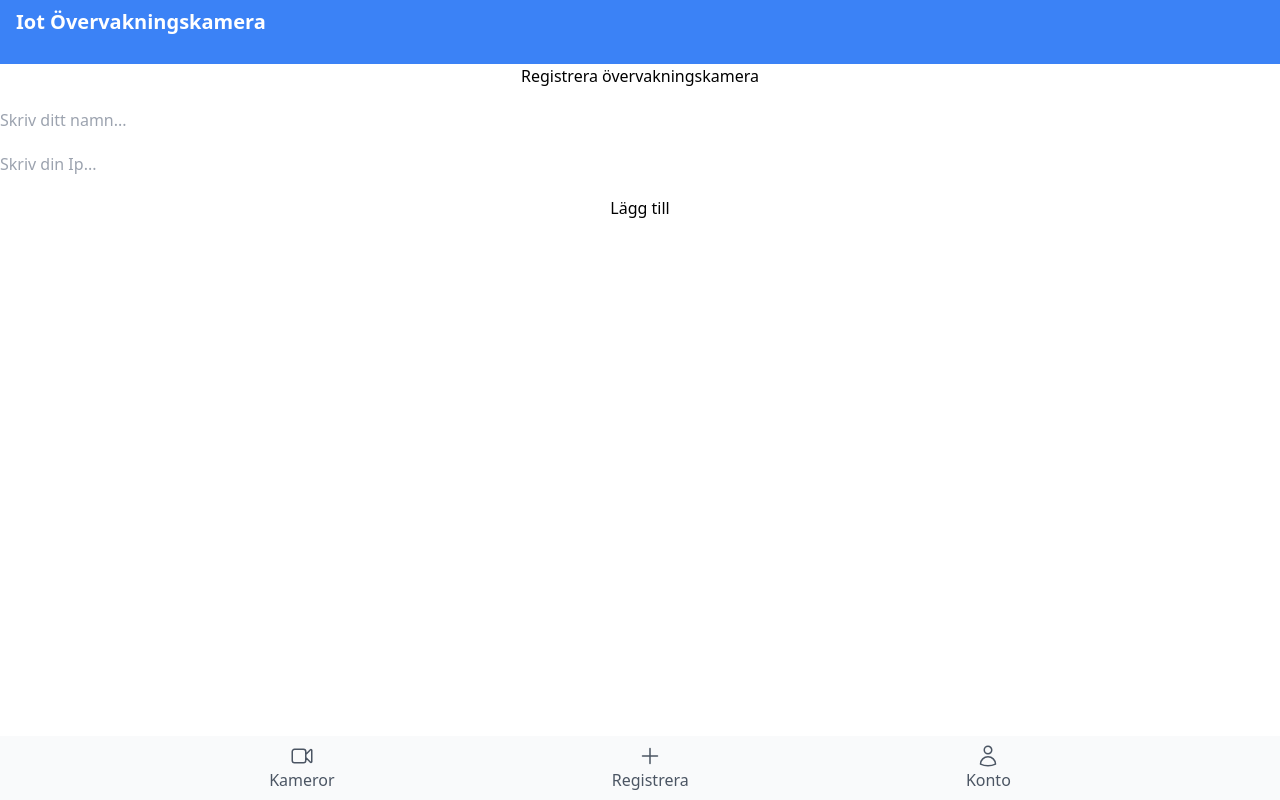
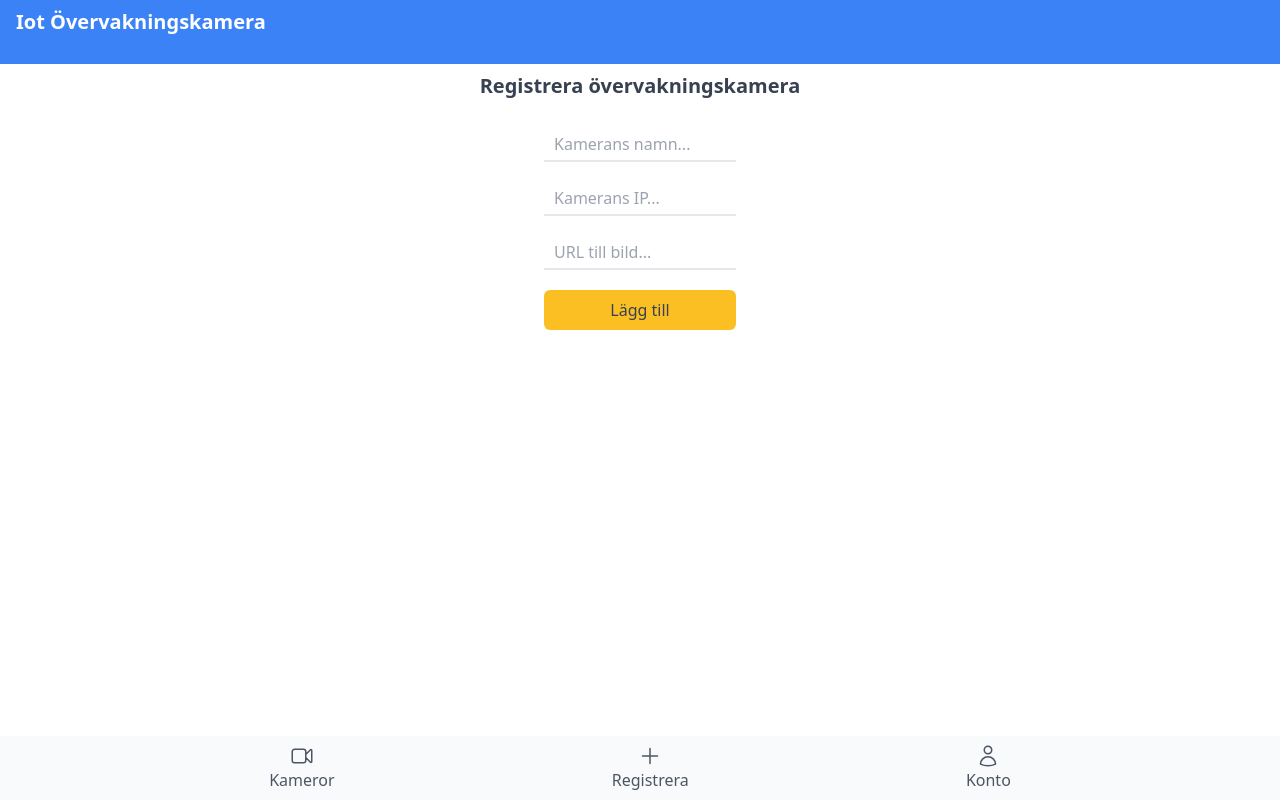
Before and after one commit to abbGusjak251/iot-surveillance-web-app, a Vue app: page /register in a window 1280 px wide. Built offline with nearby package versions, Linux system fonts and the light colour scheme; no server answers; the database is empty.

Commit message:
Connect register form to firebase

```diff
--- a/src/components/Button.vue
+++ b/src/components/Button.vue
@@ -5,6 +5,7 @@
 </template>
 
 <script>
+import '../assets/tailwind.css'
 export default {
     name: 'Button',
 }
--- a/src/components/Input.vue
+++ b/src/components/Input.vue
@@ -6,6 +6,7 @@
 </template>
 
 <script>
+import '../assets/tailwind.css'
 export default {
     name: 'Input',
     props: {
--- a/src/views/RegisterPage.vue
+++ b/src/views/RegisterPage.vue
@@ -1,10 +1,13 @@
 <template>
   <div>
     <div class="flex flex-col text-center space-y-5">
-      <h3>Registrera övervakningskamera</h3>
-      <Input label="Namn" placeholder="Skriv ditt namn..." />
-      <Input label="IP-adress" placeholder="Skriv din Ip..."/>
-      <Button>Lägg till</Button>
+      <h1 class="text-xl font-bold text-gray-700 mx-auto p-2 text-center">Registrera övervakningskamera</h1>
+      <!-- <Input label="Namn" placeholder="Skriv ditt namn..." />
+      <Input label="IP-adress" placeholder="Skriv din Ip..."/> -->
+      <input class="w-48 h-8 py-4 px-2.5 border-b-2 focus:outline-none mx-auto" placeholder="Kamerans namn..." v-model="form.name" />
+      <input class="w-48 h-8 py-4 px-2.5 border-b-2 focus:outline-none mx-auto" placeholder="Kamerans IP..." v-model="form.ip" />
+      <input class="w-48 h-8 py-4 px-2.5 border-b-2 focus:outline-none mx-auto" placeholder="URL till bild..." v-model="form.image" />
+      <button class="rounded-md bg-yellow-400 px-3 py-2 w-48 mx-auto text-gray-700" @click="registerCamera(form)">Lägg till</button>
     </div>
   </div>
 </template>
@@ -13,7 +16,7 @@
 import Button from '../components/Button.vue'
 import Input from '../components/Input.vue'
 
-import { set } from 'firebase/database'
+import { set, onValue } from 'firebase/database'
 import { camerasRef } from '../firebase'
 
 export default {
@@ -22,12 +25,30 @@ export default {
     Button,
     Input,
   },
+  data() {
+    return {
+      form: {
+        name: '',
+        ip: '',
+        image: '',
+      },
+      cameras: [],
+    }
+  },
+  mounted() {
+    onValue(camerasRef, (snapshot) => {
+      this.cameras = snapshot.val()
+    });
+  },
   methods: {
-    registerCamera(name, ip) {
-      set(camerasRef, {
-        name: name,
-        ip: ip,
+    registerCamera(form) {
+      const updated_cameras = this.cameras
+      updated_cameras.push({
+        name: form.name,
+        ip: form.ip,
+        image: form.image,
       })
+      set(camerasRef, updated_cameras)
     }
   },
 }
```
